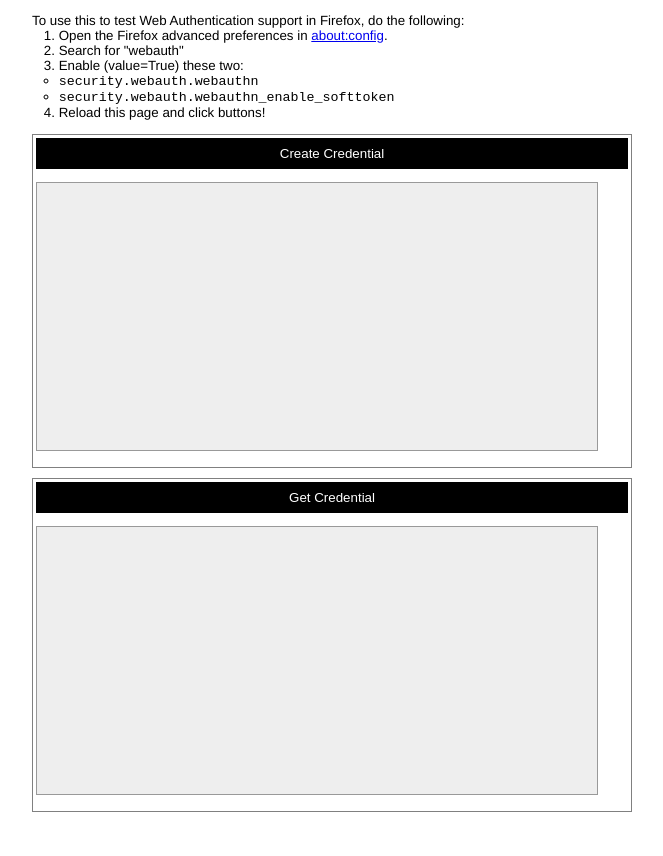
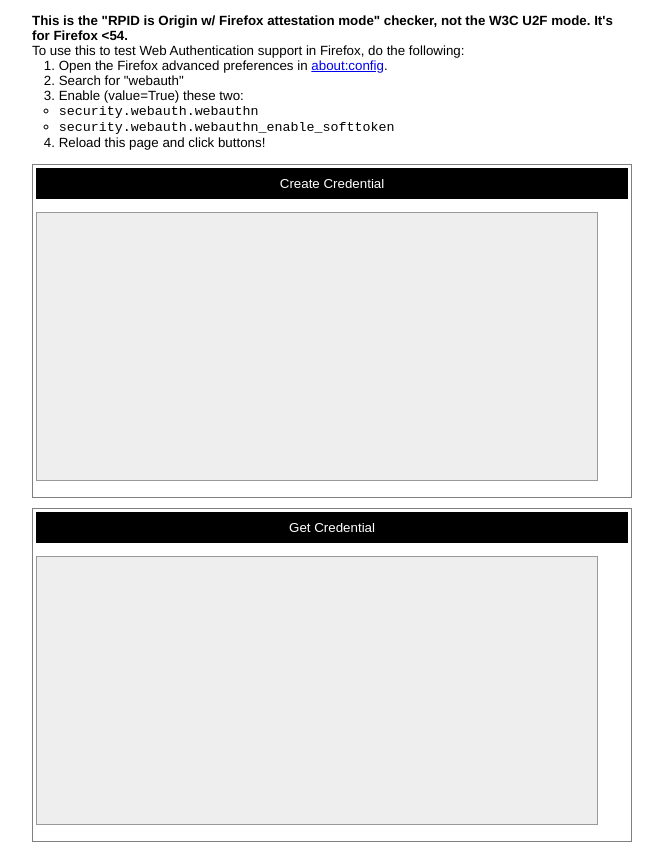
Before and after one commit to jcjones/webauthn.bin.coffee, a plain HTML site: page origin/index.html in a window 1280 px wide. Shown: the whole page, without its empty margins (308-971 px from the left). Before the commit the page ends 826 px from the top, so only its background shows below. Drawn offline with nearby package versions, Linux system fonts and the light colour scheme.

Commit message:
More comments

```diff
--- a/origin/index.html
+++ b/origin/index.html
@@ -2,7 +2,7 @@
 <html>
 
 <head>
-<title>WebAuthn checker</title>
+<title>WebAuthn checker - WD-05 Origin Checker w/ Firefox Attestations</title>
 <script type="text/javascript" src="https://ajax.googleapis.com/ajax/libs/jquery/1.11.2/jquery.min.js"></script>
 <script type="text/javascript" src="/base64.js"></script>
 <script type="text/javascript" src="/pkijs/common.js"></script>
@@ -93,6 +93,7 @@ pre {
 <body>
 <div id="container">
  <div class="row">
+  <p><strong>This is the "RPID is Origin w/ Firefox attestation mode" checker, not the W3C U2F mode. It's for Firefox &lt;54.</strong></p>
   <p>To use this to test Web Authentication support in Firefox, do the following:</p>
   <ol>
    <li>Open the Firefox advanced preferences in <a href="about:config">about:config</a>.</li>
```
